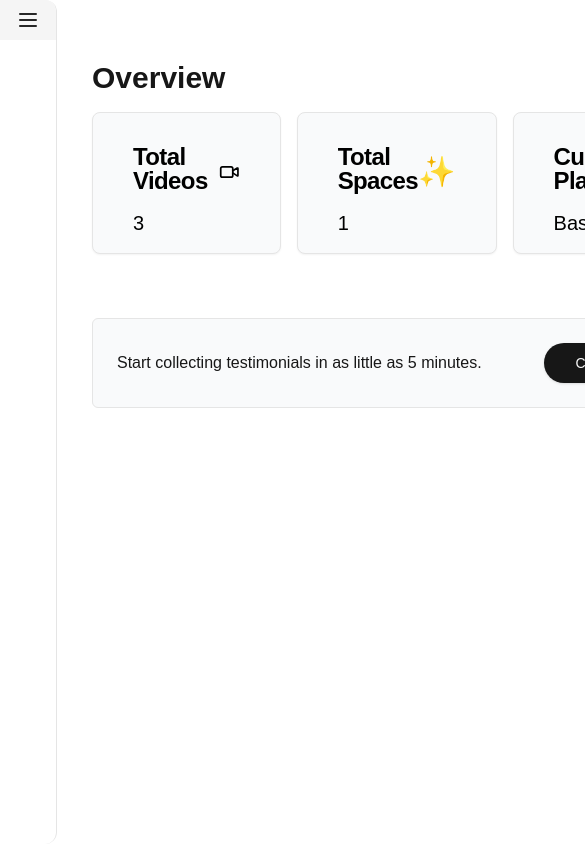
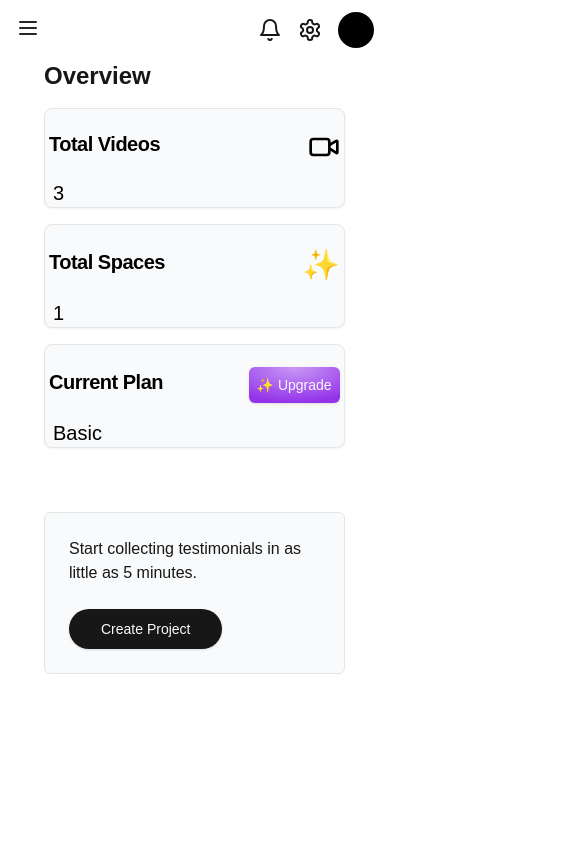
Before and after one commit to Ankur1493/viewUs-sec, a Next.js app: page /dashboard in a window 390 px wide. Shown: the top 844 px of the page, 585 px wide, since content can reach past the window. Built offline with nearby package versions, Linux system fonts and the light colour scheme.

Commit message:
make the dashboard responsive

```diff
--- a/components/dashboard/CardWrapper.tsx
+++ b/components/dashboard/CardWrapper.tsx
@@ -9,13 +9,13 @@ interface CardWrapperProps {
 
 export const CardWrapper: React.FC<CardWrapperProps> = ({ title, content, Icon }) => {
   return (
-    <Card className="w-1/3 p-4 bg-gray-50 text-black shadow-sm">
-      <CardHeader className='flex flex-row justify-between items-center py-0 py-4'>
-        <CardTitle>{title}</CardTitle>
+    <Card className="w-[90%] lgS:w-1/3 md:p-4 bg-gray-50 text-black shadow-sm">
+      <CardHeader className='flex flex-row w-full px-1 justify-between items-center py-0 py-4'>
+        <CardTitle className='text-xl lg:text-2xl'>{title}</CardTitle>
         {Icon && <Icon className='w-8 h-8' />}
       </CardHeader>
-      <CardContent className="flex items-center justify-between py-0">
-        <span className="text-xl">{content}</span>
+      <CardContent className="flex items-center justify-between py-0 px-2">
+        <span className="text-xl text-left pl-0 ml-0">{content}</span>
       </CardContent>
     </Card>
   );
--- a/components/dashboard/DashBoard.tsx
+++ b/components/dashboard/DashBoard.tsx
@@ -6,16 +6,16 @@ import { CardWrapper } from './CardWrapper'
 export const DashBoard = () => {
   return (
     <div className='flex justify-center'>
-        <div className='w-[90%]'>
+        <div className='w-full md:w-[90%] -ml-6 md:ml-0'>
             <div>
-                <h2 className='text-3xl font-bold'>Overview</h2>
-                <div className="flex space-x-4 py-4">
+                <h2 className='text-2xl md:text-3xl font-bold '>Overview</h2>
+                <div className="flex flex-wrap lg:flex-nowrap space-y-4 lg:space-y-0 lg:space-x-4 py-4">
                     <CardWrapper title="Total Videos" content="3" Icon={Video} />
                     <CardWrapper title="Total Spaces" content="1" Icon={() => <span className="text-3xl">✨</span>} />
-                    <CardWrapper title="Current Plan" content="Basic" Icon={()=> <Button className="ml-2 text-sm bg-purple-600 [background-image:radial-gradient(88%_100%_at_top,rgba(255,255,255,0.5),rgba(255,255,255,0))] hover:bg-purple-600 [background-image:radial-gradient(88%_100%_at_top,rgba(255,255,255,0.5),rgba(255,255,255,0))] hover:bg-opacity-80">✨ Upgrade</Button>} />
+                    <CardWrapper title="Current Plan" content="Basic" Icon={()=> <Button className="ml-2 px-2 text-sm bg-purple-600 [background-image:radial-gradient(88%_100%_at_top,rgba(255,255,255,0.5),rgba(255,255,255,0))] hover:bg-purple-600 [background-image:radial-gradient(88%_100%_at_top,rgba(255,255,255,0.5),rgba(255,255,255,0))] hover:bg-opacity-80">✨ Upgrade</Button>} />
                  </div>
             </div>
-            <div className='flex flex-row justify-between items-center mt-12 bg-gray-50 p-6 rounded-md border'>
+            <div className='flex flex-row flex-wrap w-[90%] lg:w-full space-y-6 lg:space-y-0 justify-between items-center mt-12 bg-gray-50 p-6 rounded-md border'>
                 <span className='font-medium'>Start collecting testimonials in as little as 5 minutes.</span>
                 <Button className="rounded-3xl py-5 px-8">Create Project</Button>
             </div>
--- a/components/dashboard/SideBar.tsx
+++ b/components/dashboard/SideBar.tsx
@@ -28,7 +28,7 @@ export function SideBar() {
   return (
     <div
       className={cn(
-        "rounded-r-xl flex flex-col md:flex-row w-full flex-1 max-w-7xl ml-0 pl-0 mx-auto overflow-hidden border-r border-neutral-200",
+        "md:rounded-r-xl flex flex-col md:flex-row w-full flex-1 max-w-7xl ml-0 pl-0 mx-auto overflow-hidden md:border-r border-neutral-200",
         "h-screen",
       )}
     >
--- a/components/ui/sidebar.tsx
+++ b/components/ui/sidebar.tsx
@@ -115,7 +115,7 @@ export const MobileSidebar = ({
     <>
       <div
         className={cn(
-          "h-10 px-4 py-4 flex flex-row md:hidden  items-center justify-between bg-neutral-100 w-full"
+          "px-4 py-4 flex flex-row md:hidden  items-center justify-between w-full"
         )}
         {...props}
       >
@@ -169,7 +169,7 @@ export const SidebarLink = ({
     <Link
       href={link.href}
       className={cn(
-        "flex items-center justify-start gap-2  group/sidebar py-2",
+        "flex items-center justify-start gap-2 group/sidebar py-2",
         className
       )}
       {...props}
```
